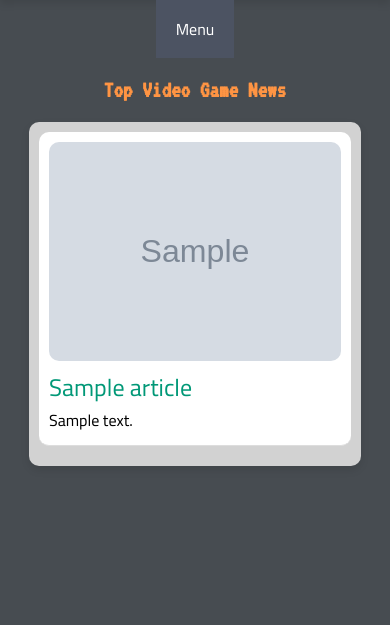
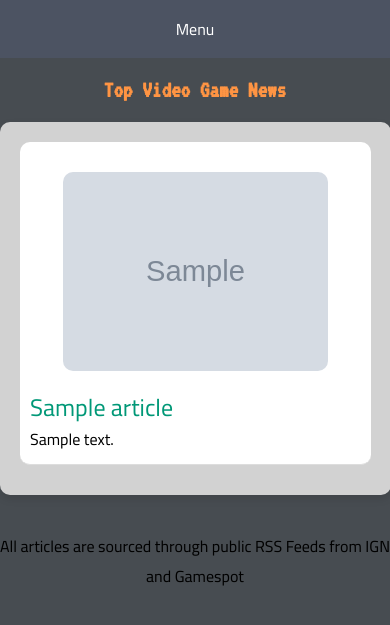
Before and after one commit to kylemaloney3/PixelGrave, a Flask app: template templates/index.html in a window 390 px wide. Shown: the part 84-709 px from the top of the page. Run offline with Flask 2, Linux system fonts and the light colour scheme; the template is opened without the code that fills it: most values are stand-ins (such as "Sample title", 1, 10 or a date in 2020); grey boxes marked "Sample" are stand-in pictures.

Commit message:
updates to mobile formatting and article display order

```diff
--- a/app.py
+++ b/app.py
@@ -3,10 +3,9 @@ from flask import Flask, render_template
 import feedparser
 from bs4 import BeautifulSoup
 
-
 app = Flask(__name__)
 
-# RSS feeds #
+# RSS feeds
 
 game_reviews_rss_urls = [
     'https://feeds.feedburner.com/ign/video-reviews',
@@ -33,14 +32,14 @@ game_articles_rss_urls = [
 
 def add_paragraphs(content):
     if '</p><p dir="ltr">' in content:
-        content = content.replace('</p><p dir="ltr">', '</p> <p dir="ltr">')
+        content = content.replace('</p> <p dir="ltr">', '</p> <p dir="ltr">')
     return content
 
 def clean_html(content):
     soup = BeautifulSoup(content, 'html.parser')
     return str(soup)
 
-# Fetch articles #
+# Fetch articles
 
 def fetch_articles(rss_urls, include_video=False):
     articles = []
@@ -48,34 +47,28 @@ def fetch_articles(rss_urls, include_video=False):
         feed = feedparser.parse(url)
         for entry in feed.entries:
             summary = entry.summary
-            formatted_summary = add_paragraphs(summary)  # Format the summary with paragraphs
-
-            # Clean the HTML content
+            formatted_summary = add_paragraphs(summary)
             cleaned_summary = clean_html(formatted_summary)
-
             article = {
                 'title': entry.title,
                 'link': entry.link,
-                'summary': cleaned_summary,  # Use cleaned summary here
+                'summary': cleaned_summary,
+                'published': entry.published_parsed,
                 'thumbnail': None,
                 'video': None
             }
-
-            # Handle media content
             if 'media_thumbnail' in entry and entry.media_thumbnail:
                 article['thumbnail'] = entry.media_thumbnail[0].get('url', None)
             elif 'media_content' in entry:
                 for media in entry.media_content:
                     if media.get('type') == 'image/png' or media.get('type') == 'image/jpeg':
                         article['thumbnail'] = media.get('url')
-                    elif include_video and media.get('type') == 'video/mp4':
+                    elif include_video and 'video/mp4' in media.get('type', ''):
                         article['video'] = media.get('url')
+            articles.append(article)
+    return sorted(articles, key=lambda x: x['published'], reverse=True)
 
-            articles.append(article)
-    return articles
-
-
-# Routing pages #
+# Routing pages
 
 @app.route('/')
 def home():
--- a/static/css/index_styles.css
+++ b/static/css/index_styles.css
@@ -169,11 +169,50 @@ h2 {
 }
 
 #article-img {
-    width: 100%;
-    max-width: 640px;
-    height: auto;
-    border-radius: 10px;
-    margin-bottom: 10px;
+    width: 80% !important; /* Ensure images fit within the article */
+    max-width: 80% !important;
+    height: auto !important;
+    max-height: 550px !important;
+    display: block !important;
+    margin: 20px auto !important;
+    border-radius: 10px !important;
+    object-fit: cover !important;
+    overflow: hidden !important;
+}
+
+.article figure {
+    display: flex !important;
+    max-width: 80% !important;
+    width: auto !important;
+    margin: 0 auto !important;
+    overflow: hidden !important;
+    text-align: center !important;
+    justify-content: center !important;
+    align-items: center !important;
+}
+
+.article figure img {
+    width: 80% !important;
+    height: auto !important;
+    max-width: 80% !important;
+    display: inline-block !important;
+    margin: 0 auto !important;
+    border-radius: 10px !important;
+    object-fit: cover !important;
+}
+
+.article-summary img {
+    max-width: 80% !important;
+    height: auto !important;
+    margin: 10px auto !important;
+    border-radius: 10px !important;
+    box-shadow: 0 2px 4px rgba(0, 0, 0, 0.1) !important;
+}
+
+/* Footer */
+
+#footer {
+    text-align: center;
 }
 
 /* Media query for phone screens */
@@ -189,6 +228,7 @@ h2 {
 
     .dropdown {
         display: block; /* Show dropdown on mobile */
+        min-width: 100%;
     }
 
     h2 {
@@ -198,8 +238,7 @@ h2 {
 
     #content-box {
         grid-template-columns: 1fr; /* Single column layout for small screens */
-        width: 100%;
-        padding: 10px;
+        min-width: 90%;
     }
 
     .article {
@@ -239,6 +278,7 @@ h2 {
 
     .article {
         padding: 15px;
+        margin: 0 0 15px 0;
     }
 
     .article a {
--- a/templates/game_articles.html
+++ b/templates/game_articles.html
@@ -53,4 +53,7 @@
         {% endfor %}
     </div>
 </body>
+</footer>
+    <p id="footer">All articles are sourced through public RSS Feeds from IGN and Gamespot</p>
+</footer>
 </html>
--- a/templates/game_reviews.html
+++ b/templates/game_reviews.html
@@ -53,4 +53,7 @@
         {% endfor %}
     </div>
 </body>
+<footer>
+    <p id="footer">All articles are sourced through public RSS Feeds from IGN and Gamespot</p>
+</footer>
 </html>
--- a/templates/index.html
+++ b/templates/index.html
@@ -47,4 +47,7 @@
         {% endfor %}
     </div>
 </body>
+<footer>
+    <p id="footer">All articles are sourced through public RSS Feeds from IGN and Gamespot</p>
+</footer>
 </html>
--- a/templates/movie_reviews.html
+++ b/templates/movie_reviews.html
@@ -53,4 +53,7 @@
         {% endfor %}
     </div>
 </body>
+<footer>
+    <p id="footer">All articles are sourced through public RSS Feeds from IGN and Gamespot</p>
+</footer>
 </html>
--- a/templates/tech_news.html
+++ b/templates/tech_news.html
@@ -47,4 +47,7 @@
         {% endfor %}
     </div>
 </body>
+<footer>
+    <p id="footer">All articles are sourced through public RSS Feeds from IGN and Gamespot</p>
+</footer>
 </html>
```
Also changed, not shown: Log.txt (added, +9 -0 lines), static/css/game_articles_styles.css (+7 -0 lines), static/css/game_reviews_styles.css (+7 -2 lines), static/css/movie_reviews_styles.css (+8 -1 lines), static/css/tech_news_styles.css (+50 -7 lines).
